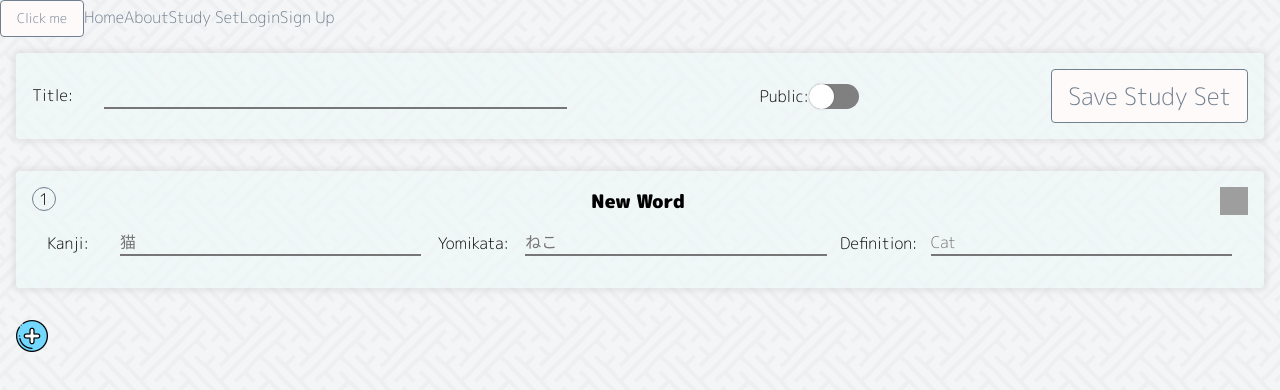
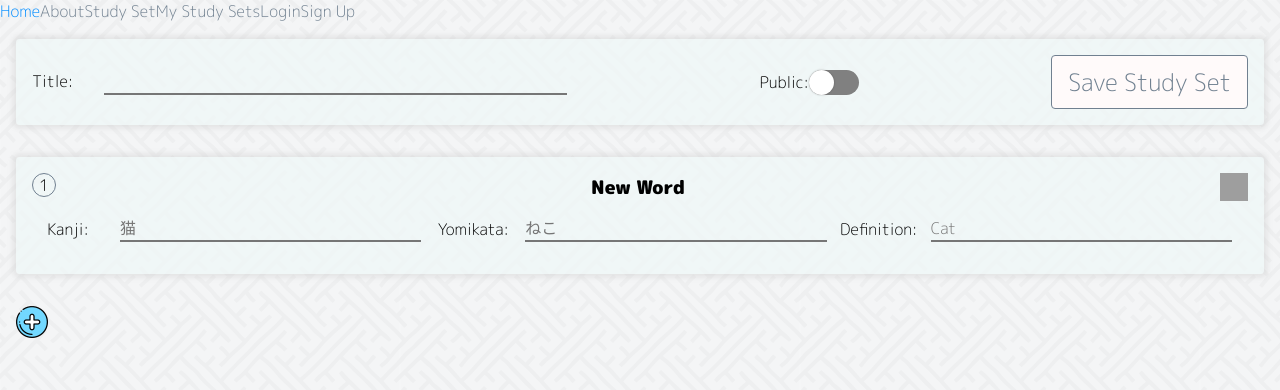
Before and after one commit to HatAndBread/i_can_kanji_client, a React (Create React App) app: page /study-set in a window 1280 px wide. Shown: the top 390 px of the page. Built offline with nearby package versions, Linux system fonts and the light colour scheme; grey boxes are pictures that could not be loaded.

Commit message:
get updated user info on log in

```diff
--- a/src/App.tsx
+++ b/src/App.tsx
@@ -1,16 +1,20 @@
-import { createContext, useEffect, useState } from 'react';
+import React, { createContext, useEffect, useState } from 'react';
 import { BrowserRouter as Router, Switch, Route, Link } from 'react-router-dom';
 import ModalContainer from './Components/Modal/ModalContainer';
 import About from './Pages/About/About';
 import StudySet from './Pages/StudySet/StudySet';
 import Login from './Pages/Login/Login';
 import SignUp from './Pages/SignUp/SignUp';
+import MySets from './Pages/MySets/MySets';
 import PopUp from './Components/PopUp/PopUp';
 import './App.css';
 
 export interface AppContextInterface {
+  currentUser: CurrentUser | null;
   baseUrl: string;
   loginInfo: object | null;
+  initializeUserData: () => void;
+  setCurrentUser: React.Dispatch<React.SetStateAction<CurrentUser | null>>;
   setLoginInfo: React.Dispatch<React.SetStateAction<LoginInfo | null>>;
   setErrorMessage: React.Dispatch<React.SetStateAction<string>>;
   setWarnMessage: React.Dispatch<React.SetStateAction<string>>;
@@ -29,14 +33,19 @@ type LoginInfo = {
   client: string;
 };
 
+export type CurrentUser = {
+  study_sets: { name: string; words: { kanji: string; yomikata: string; definition: string }[] }[];
+  name: string;
+};
+
 function App(): JSX.Element {
+  const [currentUser, setCurrentUser] = useState<CurrentUser | null>(null);
   const [loginInfo, setLoginInfo] = useState<LoginInfo | null>(null); // has user's study sets. No loginInfo means signed out
   const [openModal, setOpenModal] = useState<string | null>(null);
   const [errorMessage, setErrorMessage] = useState<string>('');
   const [warnMessage, setWarnMessage] = useState<string>('');
   const [popUpMessage, setPopUpMessage] = useState<string>('');
-  const cb = () => {};
-  const [modalCallback, setModalCallback] = useState<() => void>(() => cb);
+  const [modalCallback, setModalCallback] = useState<() => void>(() => () => {});
   const getHeader = (): {
     'Content-Type': string;
     uid?: string;
@@ -54,10 +63,31 @@ function App(): JSX.Element {
     return { 'Content-Type': 'application/json' };
   };
 
+  const initializeUserData = () => {
+    const info = localStorage.getItem('loginInfo');
+    if (info) {
+      const obj = JSON.parse(info);
+      setLoginInfo({ accessToken: obj.accessToken, uid: obj.uid, client: obj.client });
+      const user = localStorage.getItem('currentUser');
+      console.log(typeof user);
+      if (user) {
+        setCurrentUser(JSON.parse(user));
+      }
+    } else {
+      localStorage.clear();
+    }
+  };
+
+  useEffect(() => {
+    initializeUserData();
+  }, []);
   const appCtx: AppContextInterface = {
     baseUrl: process.env.NODE_ENV === 'development' ? 'http://localhost:3000' : 'https://?',
+    currentUser,
+    setCurrentUser,
     loginInfo,
     setLoginInfo,
+    initializeUserData,
     setErrorMessage,
     setOpenModal,
     getHeader,
@@ -67,40 +97,23 @@ function App(): JSX.Element {
     setPopUpMessage,
     isLoggedIn: () => (loginInfo ? true : false)
   };
-  const handleClick = async () => {
-    const options = {
-      method: 'get',
-      headers: getHeader()
-    };
 
-    const res = await fetch(`${appCtx.baseUrl}/home`, options);
-    console.log(res);
-    const data = await res.json();
-    console.log(data);
-  };
-  useEffect(() => {
-    const info = localStorage.getItem('loginInfo');
-    if (info) {
-      const obj = JSON.parse(info);
-      setLoginInfo({ accessToken: obj.accessToken, uid: obj.uid, client: obj.client });
-    } else {
-      console.log('NOT LOGGED IN');
-    }
-  }, []);
-
-  useEffect(() => {
-    console.log(loginInfo, '🌈');
-  }, [loginInfo]);
   return (
     <AppCtx.Provider value={appCtx}>
       <Router>
         <div className="App">
-          <button onClick={handleClick}>Click me</button>
           <Link to="/">Home</Link>
           <Link to="/about">About</Link>
           <Link to="/study-set">Study Set</Link>
+          <Link to="/my-sets">My Study Sets</Link>
           {appCtx.isLoggedIn() ? (
-            <a href="/" onClick={() => localStorage.clear()}>
+            <a
+              href="/"
+              onClick={() => {
+                localStorage.clear();
+                setCurrentUser(null);
+              }}
+            >
               Sign Out
             </a>
           ) : (
@@ -124,6 +137,9 @@ function App(): JSX.Element {
             <Route path="/sign-up" exact>
               <SignUp />
             </Route>
+            <Route path="/my-sets" exact>
+              <MySets />
+            </Route>
           </Switch>
         </div>
       </Router>
--- a/src/Components/Form/Form.tsx
+++ b/src/Components/Form/Form.tsx
@@ -1,15 +1,14 @@
-
 import { useContext, useState } from 'react';
 import { Redirect } from 'react-router-dom';
-import {AppCtx} from '../../App'
+import { AppCtx } from '../../App';
 import './Form.css';
-import updateLoginInfo from '../../helpers/updateLoginInfo'
+import updateLoginInfo from '../../helpers/updateLoginInfo';
 
 type Props = {
-  title?: string
+  title?: string;
   url: string;
   method: string;
-}
+};
 
 const Form = ({ title, url, method }: Props): JSX.Element => {
   const [email, setEmail] = useState('');
@@ -18,7 +17,6 @@ const Form = ({ title, url, method }: Props): JSX.Element => {
   const ctx = useContext(AppCtx);
   const setErrorMessage = ctx?.setErrorMessage;
   const setOpenModal = ctx?.setOpenModal;
-  console.log(ctx?.getHeader())
 
   const handleSubmit = async (e: React.SyntheticEvent) => {
     e.preventDefault();
@@ -29,38 +27,40 @@ const Form = ({ title, url, method }: Props): JSX.Element => {
     });
     ctx && updateLoginInfo(res, ctx);
     const data = await res.json();
-    console.log(data)
+    console.log(data);
     if (data.errors) {
-      console.log(data.errors)
+      console.log(data.errors);
       if (Array.isArray(data.errors)) {
-        setErrorMessage && setErrorMessage(data.errors.join('. '))
-        setOpenModal && setOpenModal('error')
+        setErrorMessage && setErrorMessage(data.errors.join('. '));
+        setOpenModal && setOpenModal('error');
       } else {
         setErrorMessage && setErrorMessage('Something went wrong. Please try again later.');
         setOpenModal && setOpenModal('error');
       }
     } else {
+      ctx?.setCurrentUser(data);
+      localStorage.setItem('currentUser', JSON.stringify(data));
       setRedirected(true);
     }
   };
   const handleChange = (e: React.FormEvent<HTMLInputElement>): void => {
     if (e.currentTarget.name === 'email') {
-      setEmail(e.currentTarget.value)
+      setEmail(e.currentTarget.value);
     } else if (e.currentTarget.name === 'password') {
-      setPassword(e.currentTarget.value)
+      setPassword(e.currentTarget.value);
     }
   };
   return (
     <form className="Form" action={ctx?.baseUrl + url} onSubmit={handleSubmit}>
-      {redirected  && <Redirect to="/"/> }
-        {title && <h2>{title}</h2>}
-        <label htmlFor="email">Email</label>
-        <input type="email" name="email" id="email" onChange={handleChange}/>
-        <label htmlFor="password">Password</label>
-        <input type="password" name="password" id="password" onChange={handleChange}/>
-        <button type="submit">Submit</button>
+      {redirected && <Redirect to="/" />}
+      {title && <h2>{title}</h2>}
+      <label htmlFor="email">Email</label>
+      <input type="email" name="email" id="email" onChange={handleChange} />
+      <label htmlFor="password">Password</label>
+      <input type="password" name="password" id="password" onChange={handleChange} />
+      <button type="submit">Submit</button>
     </form>
-    );
-}
+  );
+};
 
 export default Form;
--- a/src/Components/PopUp/PopUp.tsx
+++ b/src/Components/PopUp/PopUp.tsx
@@ -33,7 +33,7 @@ const PopUp = ({ message }: Props): JSX.Element => {
       }}
     >
       <div style={{ float: 'right' }}>
-        <Image src={closeIcon} alt={'X'} className={'pop-up-closer'} isButton={true} />
+        {/* <Image src={closeIcon} alt={'X'} className={'pop-up-closer'} isButton={true} /> */}
       </div>
       <div className="popup-message">{message}</div>
     </div>
--- /dev/null
+++ b/src/Pages/MySets/MySets.tsx
@@ -0,0 +1,22 @@
+import { useContext } from 'react';
+import { AppCtx } from '../../App';
+import SetCard from './SetCard';
+import './MySets.css';
+import StudySet from '../StudySet/StudySet';
+
+const MySets = (): JSX.Element => {
+  const ctx = useContext(AppCtx);
+
+  console.log(ctx?.currentUser?.study_sets);
+  return (
+    <div>
+      <div>
+        {ctx?.currentUser?.study_sets?.map((studySet, index) => (
+          <SetCard key={studySet.name} num={index} />
+        ))}
+      </div>
+    </div>
+  );
+};
+
+export default MySets;
--- /dev/null
+++ b/src/Pages/MySets/SetCard.tsx
@@ -0,0 +1,16 @@
+import { useContext, useState } from 'react';
+import { AppCtx } from '../../App';
+
+const SetCard = ({ num }: { num: number }): JSX.Element => {
+  const ctx = useContext(AppCtx);
+  if (ctx?.currentUser?.study_sets[num].name) {
+  }
+  return (
+    <div className="SetCard">
+      <h3>{ctx?.currentUser?.study_sets[num].name}</h3>
+      {ctx?.currentUser?.study_sets[num].words.length}
+    </div>
+  );
+};
+
+export default SetCard;
--- a/src/Pages/StudySet/StudySet.tsx
+++ b/src/Pages/StudySet/StudySet.tsx
@@ -7,7 +7,7 @@ import addIcon from '../../Assets/add.png';
 import Switch from '../../Components/Switch/Switch';
 import updateLoginInfo from '../../helpers/updateLoginInfo';
 
-const StudySet = (): JSX.Element => {
+const StudySet = ({ edit }: { edit?: boolean }): JSX.Element => {
   const bottomRef = useRef<HTMLDivElement | null>(null);
   const ctx = useContext(AppCtx);
   const [newWords, setNewWords] = useState([{ kanji: '', yomikata: '', romaji: '', definition: '' }]);
@@ -58,6 +58,8 @@ const StudySet = (): JSX.Element => {
       ctx?.setErrorMessage(data.errors.join('Server error. Please try again later.'));
       ctx?.setOpenModal('error');
     } else {
+      localStorage.setItem('currentUser', JSON.stringify(data));
+      ctx?.setCurrentUser(data);
       ctx?.setPopUpMessage('Successfully saved!');
     }
   };
--- a/src/helpers/updateLoginInfo.tsx
+++ b/src/helpers/updateLoginInfo.tsx
@@ -1,11 +1,11 @@
 // Do this after each request to server to update tokens
 import { AppContextInterface } from '../App';
 
-const updateLoginInfo = (httpRes: Response, ctx: AppContextInterface): void => {
+const updateLoginInfo = (httpRes: Response, ctx: AppContextInterface) => {
   const accessToken = httpRes.headers.get('access-token');
   const client = httpRes.headers.get('client');
   const uid = httpRes.headers.get('uid');
-  console.log(accessToken, client, uid)
+  console.log(accessToken, client, uid);
   if (client && accessToken && uid) {
     localStorage.setItem('loginInfo', JSON.stringify({ accessToken, client, uid }));
     ctx?.setLoginInfo({ accessToken, uid, client });
```
Also changed, not shown: src/Pages/MySets/MySets.css (added).
